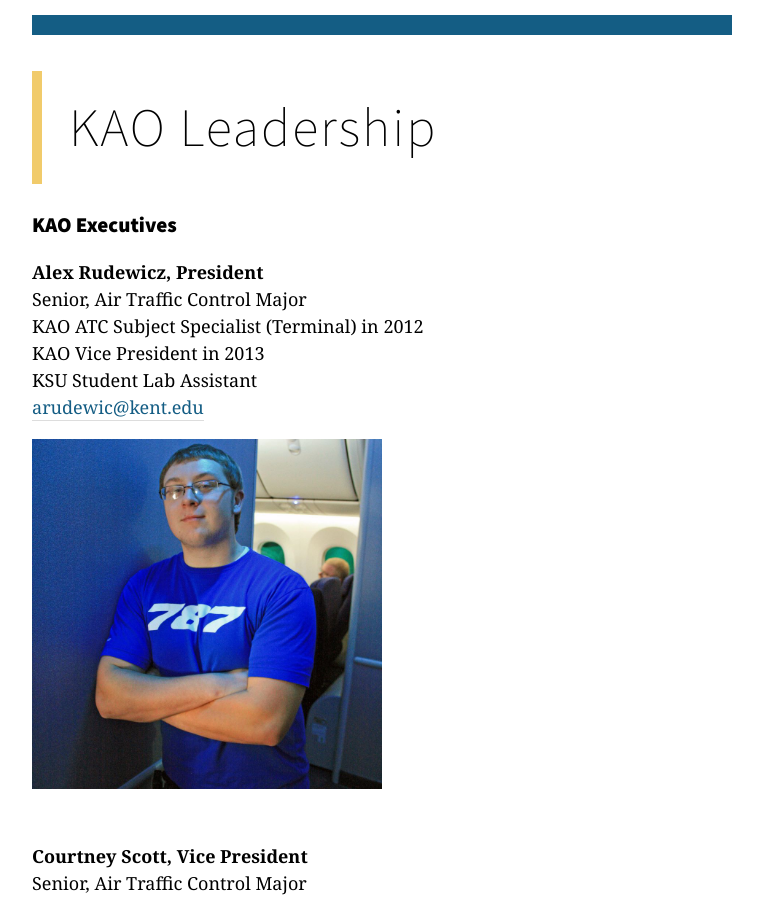
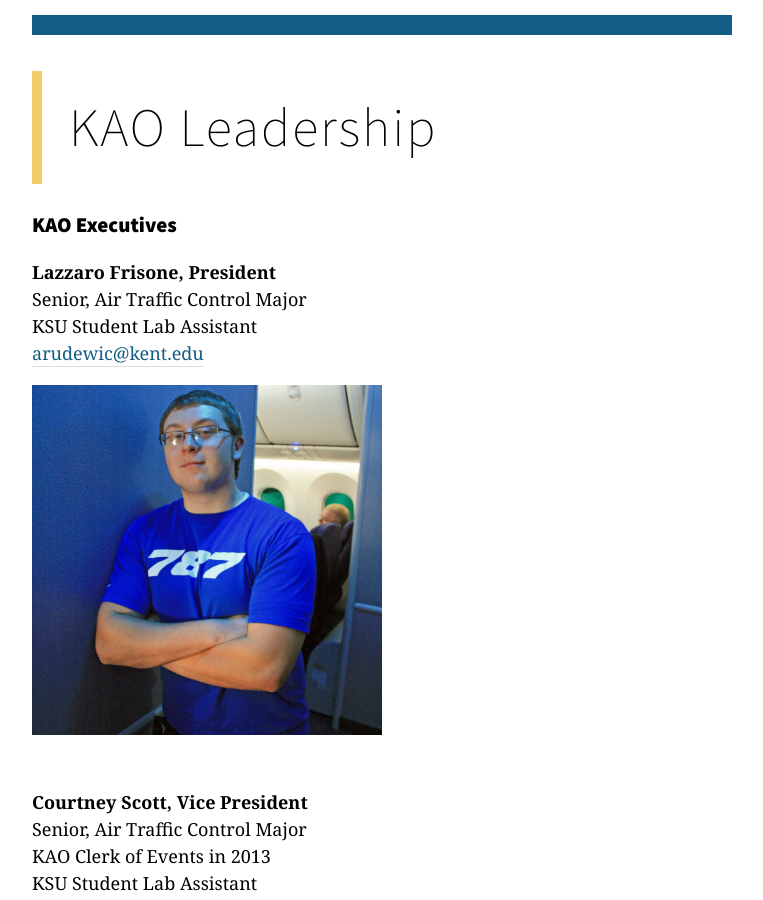
Before and after one commit to tbliss1/kentstateatc.github.com, a Jekyll site: the page built from officers/index.md, in a window 1280 px wide and 900 px high, scrolled down 317 px. Shown: the whole window, without its empty margins (258-1021 px from the left). Built offline with Jekyll 4.4.1, drawn with Linux system fonts in a browser that asks for light colours; Markdown is read by kramdown in place of the engine named in the settings.

Commit message:
Preliminary Update to Leadership Page
Changed president text as demo.. work not yet done. Still need pictures.

```diff
--- a/officers/index.md
+++ b/officers/index.md
@@ -6,12 +6,10 @@ title: KAO Leadership
 
 ### KAO Executives
 
-__Alex Rudewicz, President__
+__Lazzaro Frisone, President__
 Senior, Air Traffic Control Major
-KAO ATC Subject Specialist (Terminal) in 2012
-KAO Vice President in 2013
 KSU Student Lab Assistant
-[arudewic@kent.edu](mailto:arudewic@kent.edu)
+[arudewic@kent.edu](mailto:lfrisone@kent.edu)
 ![headshot](/assets/images/leadership/AR.jpg)
 
 __Courtney Scott, Vice President__
```
